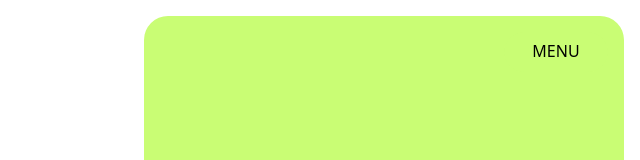
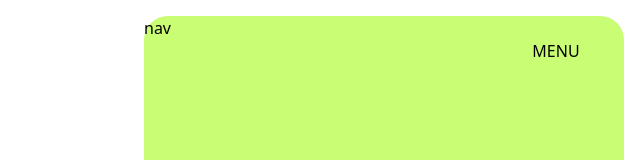
Before and after one commit to othmanahmeddora/portfolio-v3, a Next.js app: page / in a window 1280 px wide. Shown: the top 160 px of the page, without its empty margins (640-1280 px from the left). Built offline with nearby package versions, Linux system fonts and the light colour scheme.

Commit message:
create: NavLinks.jsx file

```diff
--- a/components/Header/Header.jsx
+++ b/components/Header/Header.jsx
@@ -3,10 +3,14 @@
 import React, { useEffect, useRef, useState } from "react";
 import NavButton from "./NavButton/NavButton";
 import gsap from "gsap";
+import CustomEase from "gsap/dist/CustomEase";
+import NavLinks from "./NavLinks/NavLinks";
 
 const Header = () => {
   const [isActive, setIsActive] = useState(false);
   const menuRef = useRef(null);
+
+  const navEase = CustomEase.create("navButton", "0.76, 0, 0.24, 1");
 
   useEffect(() => {
     gsap.to(menuRef.current, {
@@ -14,6 +18,8 @@ const Header = () => {
       y: !isActive ? "-1rem" : "0",
       width: !isActive ? "30rem" : "6.5rem",
       height: !isActive ? "40.6rem" : "2.5rem",
+      duration: 0.75,
+      ease: navEase,
     });
   }, [isActive]);
 
@@ -22,7 +28,9 @@ const Header = () => {
       <div
         ref={menuRef}
         className="bg-[#c9fd74] w-[6.5rem] h-[2.5rem] rounded-[1.5rem]"
-      ></div>
+      >
+        <NavLinks />
+      </div>
       <NavButton isActive={isActive} setIsActive={setIsActive} />
     </div>
   );
--- a/components/Header/NavButton/NavButton.jsx
+++ b/components/Header/NavButton/NavButton.jsx
@@ -33,7 +33,7 @@ const NavButton = ({ isActive, setIsActive }) => {
         <div className="bg-[#c9fd74] w-full h-full flex items-center justify-center">
           <NavLabel label={"menu"} ease={navEase} />
         </div>
-        <div className="bg-black text-white w-full h-full flex items-center justify-center">
+        <div className="bg-black text-[#c0fd74] w-full h-full flex items-center justify-center">
           <NavLabel label={"close"} ease={navEase} />
         </div>
       </div>
--- /dev/null
+++ b/components/Header/NavLinks/NavLinks.jsx
@@ -0,0 +1,7 @@
+import React from "react";
+
+const NavLinks = () => {
+  return <nav>nav</nav>;
+};
+
+export default NavLinks;
```
